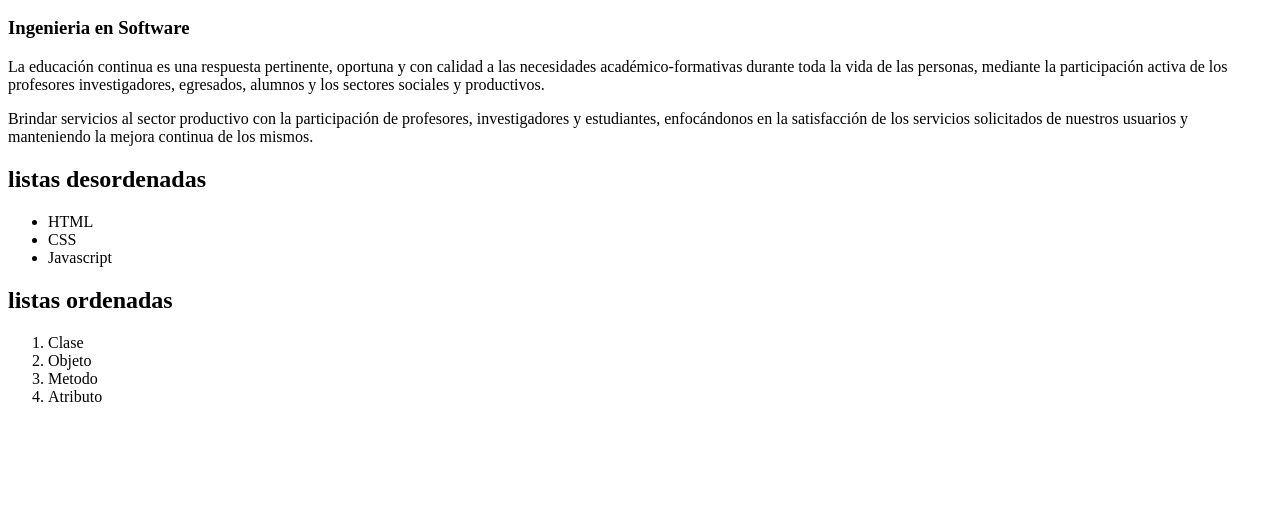
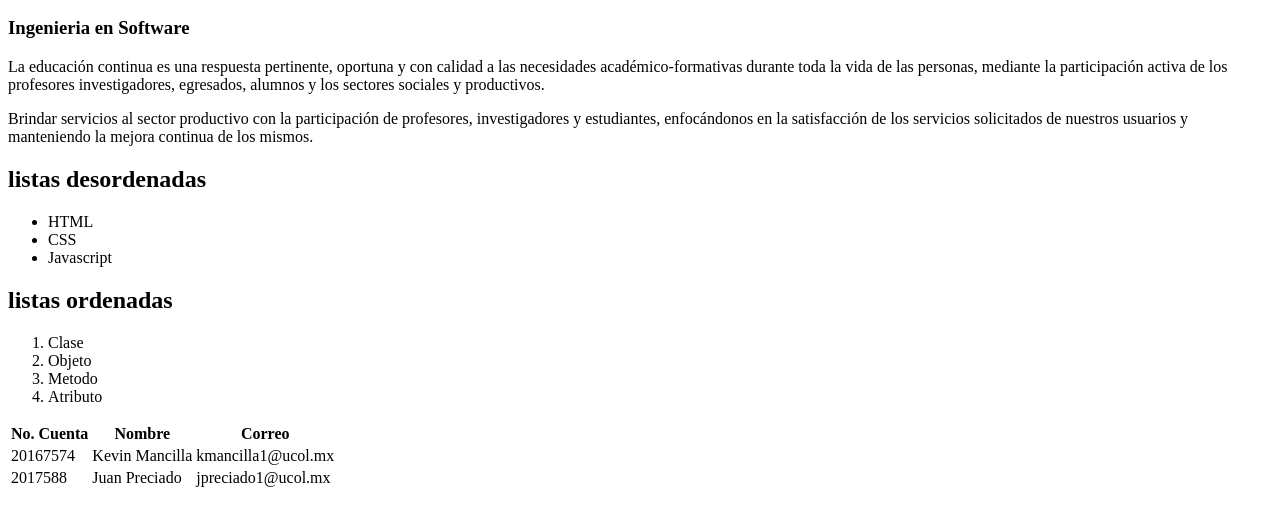
Before and after one commit to KevinMancilla/ejercicio2, a plain HTML site: page index.html in a window 1280 px wide. Shown: the part 96-622 px from the top of the page. Drawn offline with Linux system fonts and the light colour scheme.

Commit message:
Agregar Tabla

```diff
--- a/index.html
+++ b/index.html
@@ -29,6 +29,27 @@
         <li>Atributo</li>
     </ol>
 
+ <table>
+     <tr>
+         <th>No. Cuenta</th>
+         <th>Nombre</th>
+         <th>Correo</th>
+     </tr>
+     <tr>
+            <td>20167574</td>
+            <td>Kevin Mancilla</td>
+            <td>kmancilla1@ucol.mx</td>
+     </tr>
+     <tr>
+         <td>2017588</td>
+         <td>Juan Preciado</td>
+         <td>jpreciado1@ucol.mx</td>
+     </tr>
+
+ </table>
+
+
+
 
 </body>
 </html>
```
